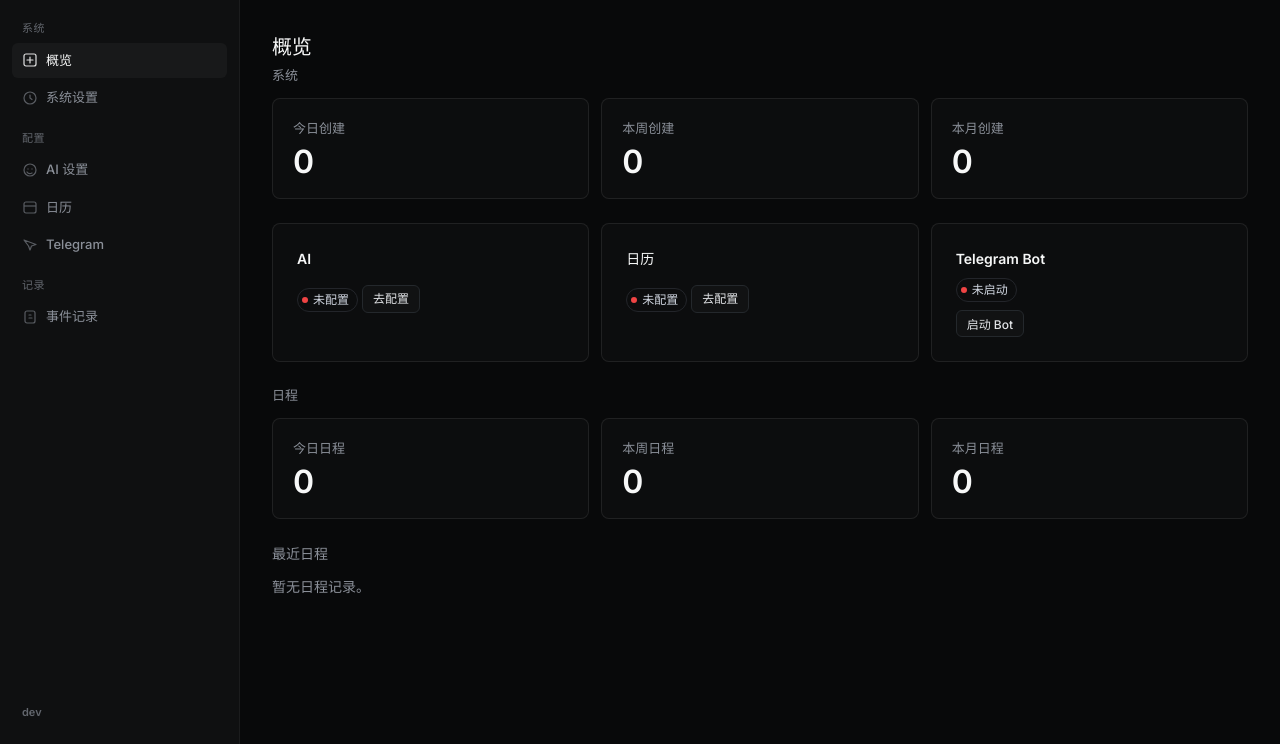
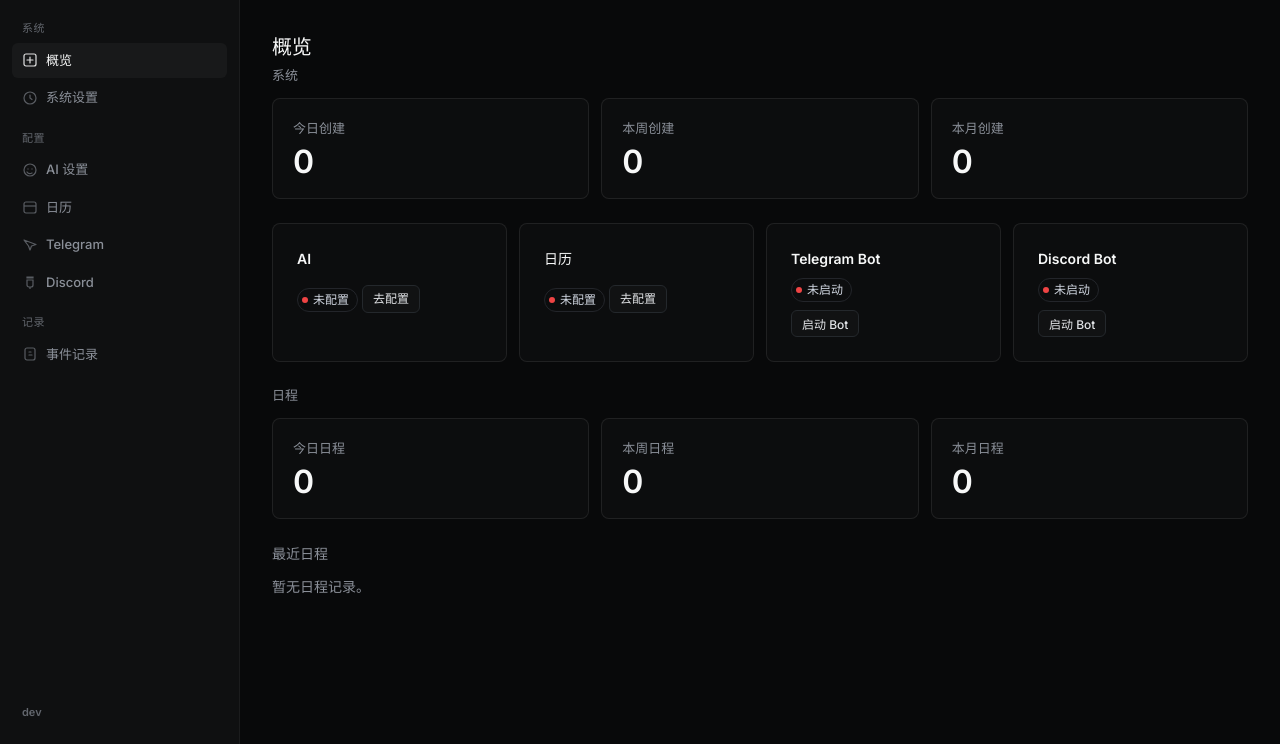
Before and after one commit to j2st1n/ai-calendar-assistant, a FastAPI app: page /console in a window 1280 px wide. Shown: the part 56-800 px from the top of the page. Run offline with FastAPI, Linux system fonts and the light colour scheme; the visitor is signed in with stand-in values (Sample User, id 1); parts of the project's set-up code (start-up, migrations or seed data) failed here and were passed over.

Commit message:
feat: Discord channel support — Discord渠道支持

```diff
--- a/app/main.py
+++ b/app/main.py
@@ -8,6 +8,7 @@ from app.core.config import settings
 from app.db.session import SessionLocal
 from app.services.settings_service import SettingsService
 from app.services.telegram_service import TelegramService
+from app.services.discord_service import DiscordService
 from app.web.routes import router as web_router
 
 
@@ -25,11 +26,15 @@ def create_app() -> FastAPI:
     app.include_router(web_router)
 
     @app.on_event("startup")
-    async def auto_start_bot():
+    async def auto_start_bots():
         with SessionLocal() as session:
-            token = SettingsService(session).get("telegram_bot_token")
-        if token:
-            await TelegramService().reload_bot(token)
+            s = SettingsService(session)
+            tg_token = s.get("telegram_bot_token")
+            dc_token = s.get("discord_bot_token")
+        if tg_token:
+            await TelegramService().reload_bot(tg_token)
+        if dc_token:
+            await DiscordService().reload_bot(dc_token)
 
     return app
 
--- /dev/null
+++ b/app/services/discord_service.py
@@ -0,0 +1,152 @@
+from __future__ import annotations
+
+import asyncio
+import logging
+
+from sqlalchemy.orm import Session
+
+from app.channels.discord_handler import register_handlers
+from app.db.session import SessionLocal
+from app.services.settings_service import SettingsService
+
+logger = logging.getLogger(__name__)
+
+_discord_runtime: "DiscordBotRuntime | None" = None
+
+
+def get_discord_bot_runtime():
+    global _discord_runtime
+    return _discord_runtime
+
+
+class DiscordBotRuntime:
+    def __init__(self) -> None:
+        self._client = None
+        self._task = None
+        self.running = False
+        self._last_error = ""
+
+    async def reload(self, token: str) -> str:
+        import discord
+
+        old_task = self._task
+        if old_task is not None and not old_task.done():
+            old_task.cancel()
+            await asyncio.sleep(1.5)
+
+        self._task = None
+        self._client = None
+        self.running = False
+        self._last_error = ""
+
+        intents = discord.Intents.default()
+        intents.message_content = True
+        client = discord.Client(intents=intents)
+        register_handlers(client)
+        self._client = client
+        self.running = True
+
+        loop = asyncio.get_running_loop()
+        self._task = loop.create_task(self._start_client(client, token))
+        return "started"
+
+    async def _start_client(self, client, token: str) -> None:
+        import discord
+
+        try:
+            await client.start(token)
+        except asyncio.CancelledError:
+            self.running = False
+        except discord.LoginFailure as exc:
+            self.running = False
+            self._last_error = str(exc)
+        except Exception as exc:
+            self.running = False
+            self._last_error = str(exc)
+
+    async def stop(self) -> None:
+        self.running = False
+        if self._task:
+            self._task.cancel()
+            self._task = None
+        if self._client:
+            await self._client.close()
+            self._client = None
+
+
+class DiscordService:
+    def config_summary(self, session: Session) -> dict:
+        settings_service = SettingsService(session)
+        token = settings_service.get("discord_bot_token")
+        token_masked = settings_service.get_masked("discord_bot_token")
+        bot_running = _discord_runtime is not None and _discord_runtime.running
+        bot_error = _discord_runtime._last_error if _discord_runtime else ""
+        application_id = settings_service.get("discord_application_id") or ""
+
+        from app.db.models import DiscordIdentity
+        from sqlalchemy import select as sa_select
+        identities = session.scalars(
+            sa_select(DiscordIdentity).where(DiscordIdentity.enabled.is_(True))
+        ).all()
+        allowed = [
+            {"id": ident.id, "user_id": ident.discord_user_id, "username": ident.username or ""}
+            for ident in identities
+        ]
+
+        return {
+            "discord_token_masked": token_masked,
+            "discord_token_set": bool(token),
+            "discord_bot_running": bot_running,
+            "discord_bot_error": bot_error,
+            "discord_application_id": application_id,
+            "discord_allowed_users": allowed,
+        }
+
+    def save_token(self, session: Session, token: str, application_id: str = "") -> None:
+        settings_service = SettingsService(session)
+        settings_service.set("discord_bot_token", token, encrypted=True)
+        if application_id:
+            settings_service.set("discord_application_id", application_id)
+        settings_service.commit()
+
+    async def reload_bot(self, token: str) -> str:
+        global _discord_runtime
+        if _discord_runtime is None:
+            _discord_runtime = DiscordBotRuntime()
+        return await _discord_runtime.reload(token)
+
+    async def stop_bot(self) -> None:
+        global _discord_runtime
+        if _discord_runtime:
+            await _discord_runtime.stop()
+            _discord_runtime = None
+
+    def is_user_allowed(self, session: Session, user_id: str) -> bool:
+        from app.db.models import DiscordIdentity
+        from sqlalchemy import select
+        row = session.scalar(
+            select(DiscordIdentity).where(
+                DiscordIdentity.discord_user_id == user_id,
+                DiscordIdentity.enabled.is_(True),
+            )
+        )
+        return row is not None
+
+    def has_any_user(self, session: Session) -> bool:
+        from app.db.models import DiscordIdentity
+        from sqlalchemy import func, select
+        count = session.scalar(
+            select(func.count()).select_from(DiscordIdentity).where(
+                DiscordIdentity.enabled.is_(True),
+            )
+        )
+        return (count or 0) > 0
+
+    def auto_register(self, session: Session, user_id: str, username: str = "") -> None:
+        from app.db.models import DiscordIdentity
+        session.add(DiscordIdentity(
+            discord_user_id=user_id,
+            username=username or "",
+            enabled=True,
+        ))
+        session.commit()
--- a/app/web/routes.py
+++ b/app/web/routes.py
@@ -13,6 +13,7 @@ from sqlalchemy.orm import Session
 from app.core.bootstrap import read_changes, read_version
 from app.core.security import hash_password, verify_password
 from app.services.telegram_service import get_telegram_bot_runtime
+from app.services.discord_service import get_discord_bot_runtime, DiscordService
 from app.ai.providers import CLAUDE_MODELS, PROVIDER_PRESETS
 from app.db.models import EventRecord
 from app.db.session import SessionLocal
@@ -197,6 +198,7 @@ def status_context(session: Session, request) -> dict:
         "caldav_ok": caldav_ok,
         "caldav_name": caldav_cal if caldav_ok else "",
         "tg_running": get_telegram_bot_runtime() is not None and get_telegram_bot_runtime().running,
+        "dc_running": get_discord_bot_runtime() is not None and get_discord_bot_runtime().running,
         "recent_events": events,
         "version": read_version(),
         "changes": read_changes(),
@@ -773,6 +775,79 @@ async def remove_telegram_user(
     return redirect("/console/telegram")
 
 
+@router.get("/discord", response_class=HTMLResponse)
+async def discord_settings(
+    request: Request,
+    session: Session = Depends(get_db),
+    _: None = Depends(require_admin),
+) -> HTMLResponse:
+    service = DiscordService()
+    payload = service.config_summary(session)
+    payload["request"] = request
+    payload["message"] = get_flash(request) or request.query_params.get("message")
+    payload["error"] = get_error_flash(request)
+    return templates.TemplateResponse(request, "discord.html", payload)
+
+
+@router.post("/discord")
+async def update_discord_settings(
+    request: Request,
+    bot_token: str = Form(""),
+    application_id: str = Form(""),
+    session: Session = Depends(get_db),
+    _: None = Depends(require_admin),
+) -> RedirectResponse:
+    settings_service = SettingsService(session)
+    token = bot_token.strip() or settings_service.get("discord_bot_token") or ""
+    if not token:
+        set_error_flash(request, "请填写 Bot Token。")
+        return redirect("/console/discord")
+    service = DiscordService()
+    service.save_token(session, token, application_id.strip())
+    await service.reload_bot(token)
+    set_flash(request, "Discord Bot 已保存并重载。")
+    return redirect("/console/discord")
+
+
+@router.post("/discord/users/add")
+async def add_discord_user(
+    request: Request,
+    user_id: str = Form(...),
+    session: Session = Depends(get_db),
+    _: None = Depends(require_admin),
+) -> RedirectResponse:
+    from app.db.models import DiscordIdentity
+    uid = user_id.strip()
+    existing = session.scalar(
+        select(DiscordIdentity).where(DiscordIdentity.discord_user_id == uid)
+    )
+    if existing:
+        existing.enabled = True
+    else:
+        session.add(DiscordIdentity(discord_user_id=uid, enabled=True))
+    session.commit()
+    set_flash(request, f"已授权用户 {uid}。")
+    return redirect("/console/discord")
+
+
+@router.post("/discord/users/remove")
+async def remove_discord_user(
+    request: Request,
+    user_id: str = Form(...),
+    session: Session = Depends(get_db),
+    _: None = Depends(require_admin),
+) -> RedirectResponse:
+    from app.db.models import DiscordIdentity
+    ident = session.scalar(
+        select(DiscordIdentity).where(DiscordIdentity.discord_user_id == user_id.strip())
+    )
+    if ident:
+        ident.enabled = False
+        session.commit()
+    set_flash(request, f"已移除用户 {user_id}。")
+    return redirect("/console/discord")
+
+
 @router.get("/events", response_class=HTMLResponse)
 async def event_records(
     request: Request,
--- a/app/web/templates/base.html
+++ b/app/web/templates/base.html
@@ -79,6 +79,10 @@
         <svg viewBox="0 0 16 16" fill="none"><path d="M2 3l12 4.5-4.5 1.5L8 13l-1.5-4z" stroke="currentColor" stroke-width="1.2" stroke-linejoin="round"/></svg>
         Telegram
       </a>
+      <a href="/console/discord" class="sidebar-item {% if request.url.path.startswith('/console/discord') %}active{% endif %}">
+        <svg viewBox="0 0 16 16" fill="none"><path d="M5 3h6v1H5zm0 3h6v5a2 2 0 01-2 2H7a2 2 0 01-2-2zM6 13h4M8 13v2" stroke="currentColor" stroke-width="1.2"/></svg>
+        Discord
+      </a>
 
       <!-- 记录 -->
       <div class="sidebar-section-label">记录</div>
--- a/app/web/templates/dashboard.html
+++ b/app/web/templates/dashboard.html
@@ -55,6 +55,19 @@
       <input type="hidden" name="bot_token" value="">
       <input type="hidden" name="bot_username" value="">
       <input type="hidden" name="redirect" value="/console">
+      <button type="submit" class="secondary" style="font-size:12px;padding:4px 10px;">启动 Bot</button>
+    </form>
+    {% endif %}
+  </div>
+
+  <div class="card" style="margin-bottom:0;">
+    <h3 style="margin-bottom:8px;">Discord Bot</h3>
+    {% if dc_running %}
+    <span class="status-badge"><span class="dot dot-success"></span>运行中</span>
+    {% else %}
+    <span class="status-badge"><span class="dot dot-error"></span>未启动</span>
+    <form method="post" action="/console/discord" style="margin-top:8px;">
+      <input type="hidden" name="bot_token" value="">
       <button type="submit" class="secondary" style="font-size:12px;padding:4px 10px;">启动 Bot</button>
     </form>
     {% endif %}
--- a/requirements.txt
+++ b/requirements.txt
@@ -7,6 +7,7 @@ pydantic>=2.7.0
 pydantic-settings>=2.2.0
 alembic>=1.13.0
 python-telegram-bot>=21.0
+discord.py>=2.3
 openai>=1.30.0
 anthropic>=0.28.0
 caldav>=1.3.9
@@ -16,3 +17,4 @@ passlib[bcrypt]>=1.7.4
 bcrypt<4.1
 itsdangerous>=2.2.0
 httpx>=0.27.0
+aiohttp>=3.9
```
Also changed, not shown: app/channels/discord_handler.py (added, +107 -0 lines), app/db/models.py (+10 -0 lines), app/web/templates/discord.html (added, +71 -0 lines).
